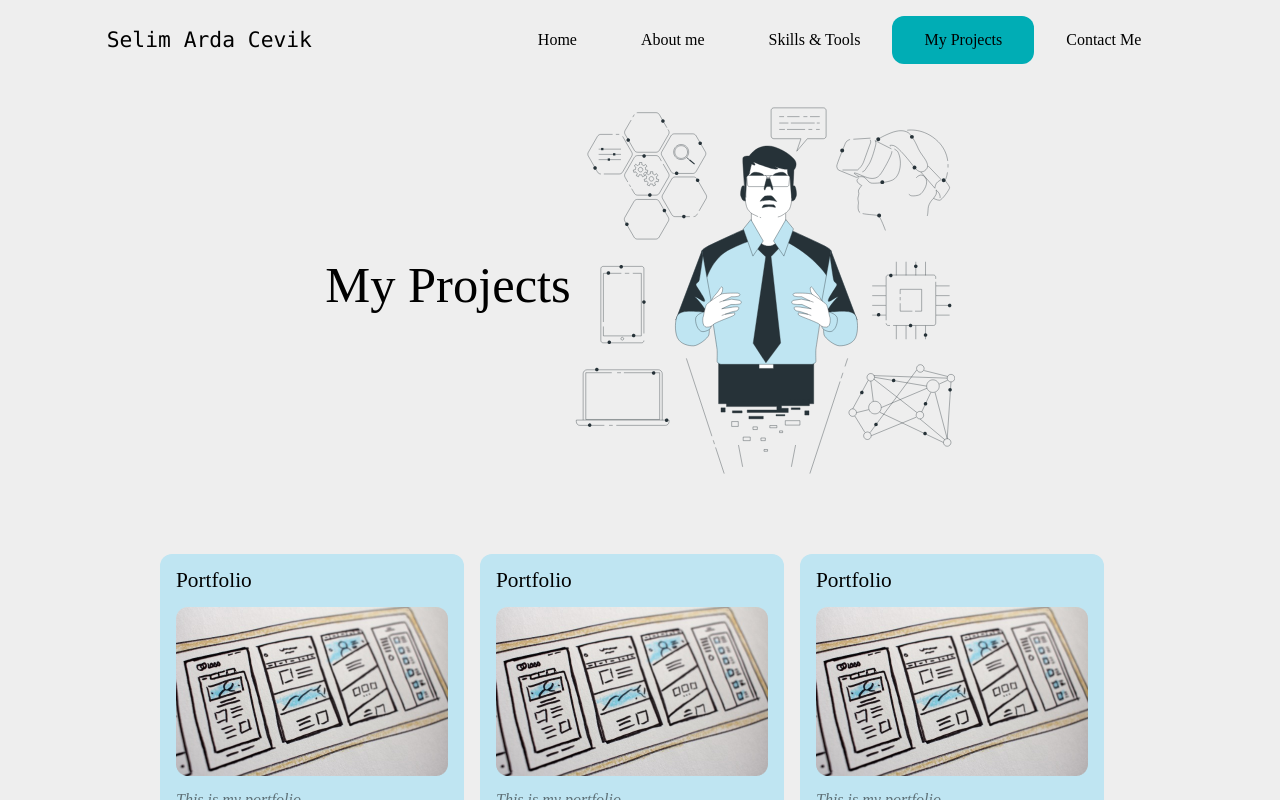
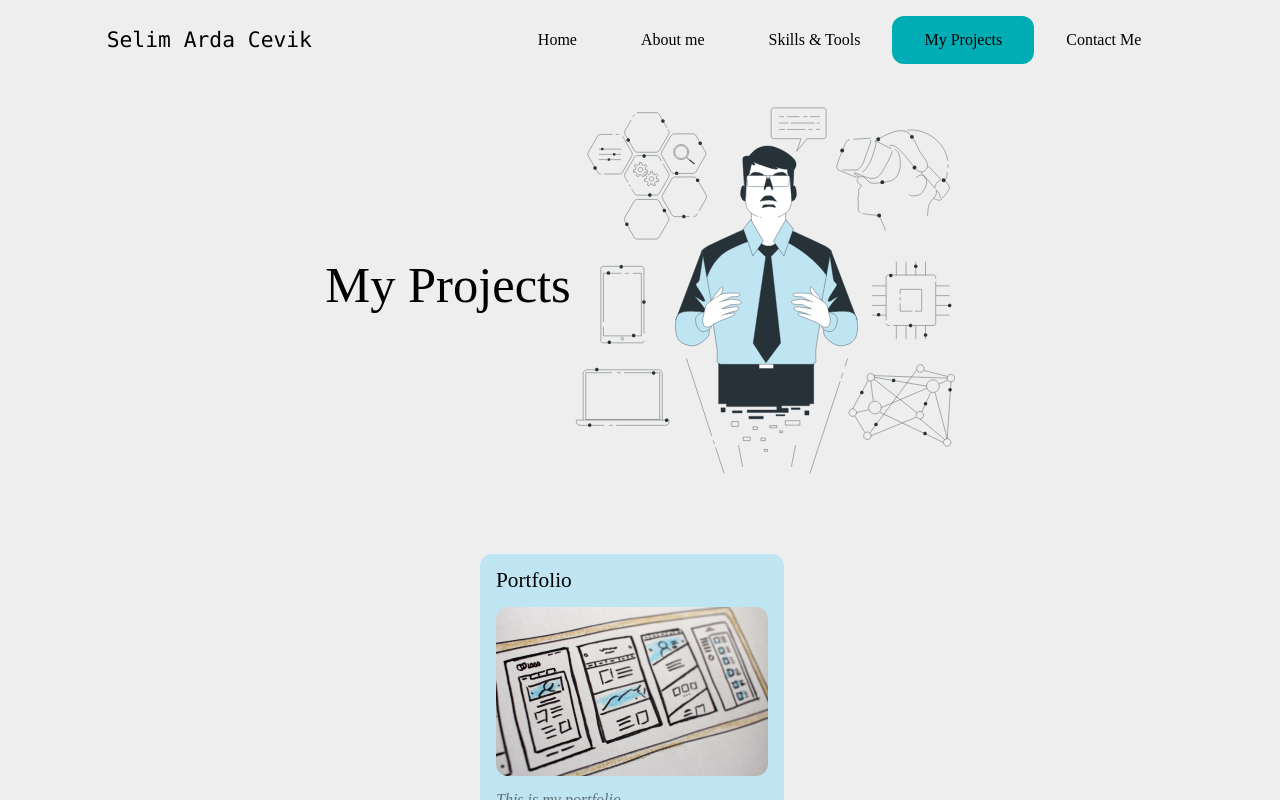
Before and after one commit to selimlendiniz/react-portfolio, a React (Create React App) app: page /myprojects in a window 1280 px wide. Built offline with nearby package versions, Linux system fonts and the light colour scheme.

Commit message:
myprojects update

```diff
--- a/src/components/Navbar.js
+++ b/src/components/Navbar.js
@@ -14,7 +14,7 @@ export default function Navbar() {
           <button className="sm:hidden">
             <img
               src={barSvg}
-              className="h-4"
+              className="h-5"
               alt="menu button"
               onClick={() => setIsMenuOpen((prev) => !prev)}
             />
--- a/src/variables/myProjects.js
+++ b/src/variables/myProjects.js
@@ -5,30 +5,6 @@ export const myProjects = [
     title: "Portfolio",
     image: demoPng,
     description: "This is my portfolio",
-    usedTech: ["React", "Tailwind", "Formik", "React Router"],
-  },
-  {
-    title: "Portfolio",
-    image: demoPng,
-    description: "This is my portfolio",
-    usedTech: ["React", "Tailwind", "Styled Components"],
-  },
-  {
-    title: "Portfolio",
-    image: demoPng,
-    description: "This is my portfolio",
-    usedTech: ["React", "Tailwind", "Styled Components"],
-  },
-  {
-    title: "Portfolio",
-    image: demoPng,
-    description: "This is my portfolio",
-    usedTech: ["React", "Tailwind", "Styled Components"],
-  },
-  {
-    title: "Portfolio",
-    image: demoPng,
-    description: "This is my portfolio",
-    usedTech: ["React", "Tailwind", "Styled Components"],
+    usedTech: ["React", "Tailwind", "React Router"],
   },
 ];
```
